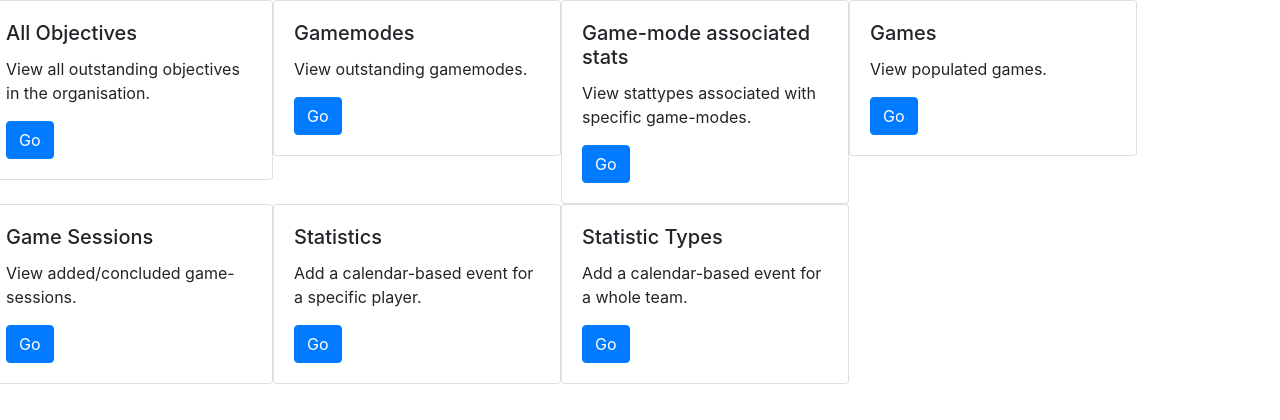
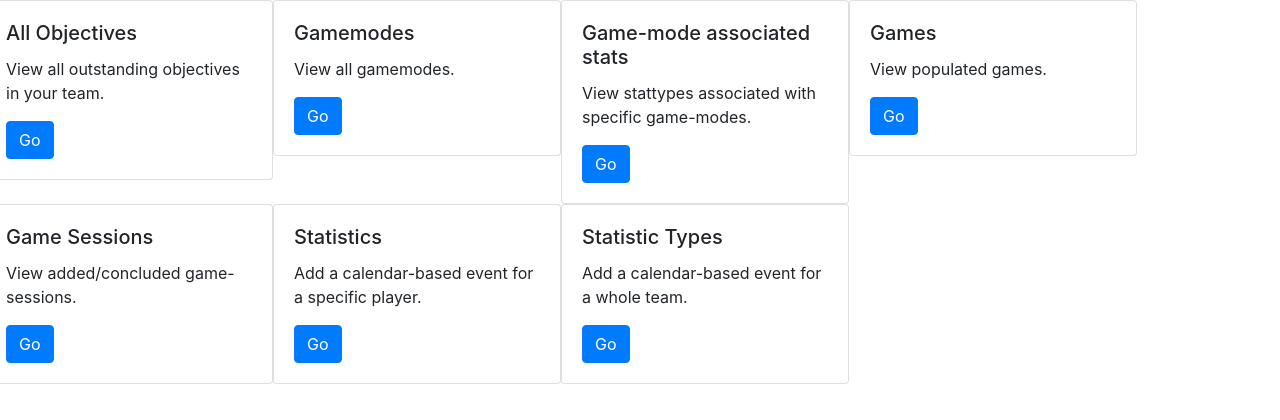
Before and after one commit to koszanski/proc-esport-site, a PHP site: page /coach/tables.php in a window 1280 px wide. Shown: the part 96-516 px from the top of the page. Run offline with PHP 8.4, Linux system fonts and the light colour scheme; a user stored in the database is signed in; some libraries are stand-ins or nearby versions.

Commit message:
change in wording

```diff
--- a/coach/tables.php
+++ b/coach/tables.php
@@ -25,7 +25,7 @@
 			<div class="card" style="width: 18rem;">
   				<div class="card-body">
   					<h5 class="card-title">All Objectives</h5>
-    				<p class="card-text">View all outstanding objectives in the organisation.</p>
+    				<p class="card-text">View all outstanding objectives in your team.</p>
     				<a href="coachtables/allobjectives.php" class="btn btn-primary">Go</a>
   				</div>
 			</div>
@@ -34,7 +34,7 @@
 		  	<div class="card" style="width: 18rem;">
   				<div class="card-body">
   					<h5 class="card-title">Gamemodes</h5>
-    				<p class="card-text">View outstanding gamemodes.</p>
+    				<p class="card-text">View all gamemodes.</p>
     				<a href="coachtables/gamemodes.php" class="btn btn-primary">Go</a>
   				</div>
 			</div>
```
